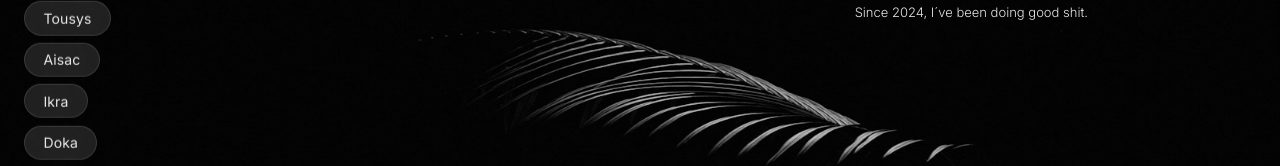
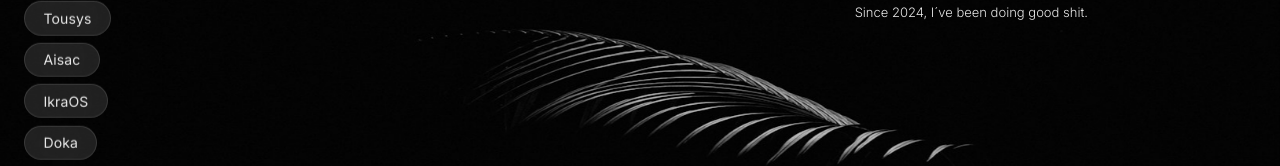
Before and after one commit to jemmdevs/mirilab, a Next.js app: page / in a window 1280 px wide. Shown: the part 237-403 px from the top of the page. Built offline with nearby package versions, Linux system fonts and the light colour scheme; a web font is replaced by a local one.

Commit message:
new 30.1.26

```diff
--- a/app/data/portfolio.data.ts
+++ b/app/data/portfolio.data.ts
@@ -179,7 +179,7 @@ export const workItems: WorkItem[] = [
   { id: 'content-1', name: 'Alawal' },
   { id: 'content-2', name: 'Tousys' },
   { id: 'content-3', name: 'Aisac' },
-  { id: 'content-4', name: 'Ikra' },
+  { id: 'content-4', name: 'IkraOS' },
   { id: 'content-5', name: 'Doka' },
   { id: 'content-6', name: 'CasesST' },
   { id: 'content-7', name: 'NewFake' },
```
Also changed, not shown: 1 other file (tests, documents, lock files or other folders).
